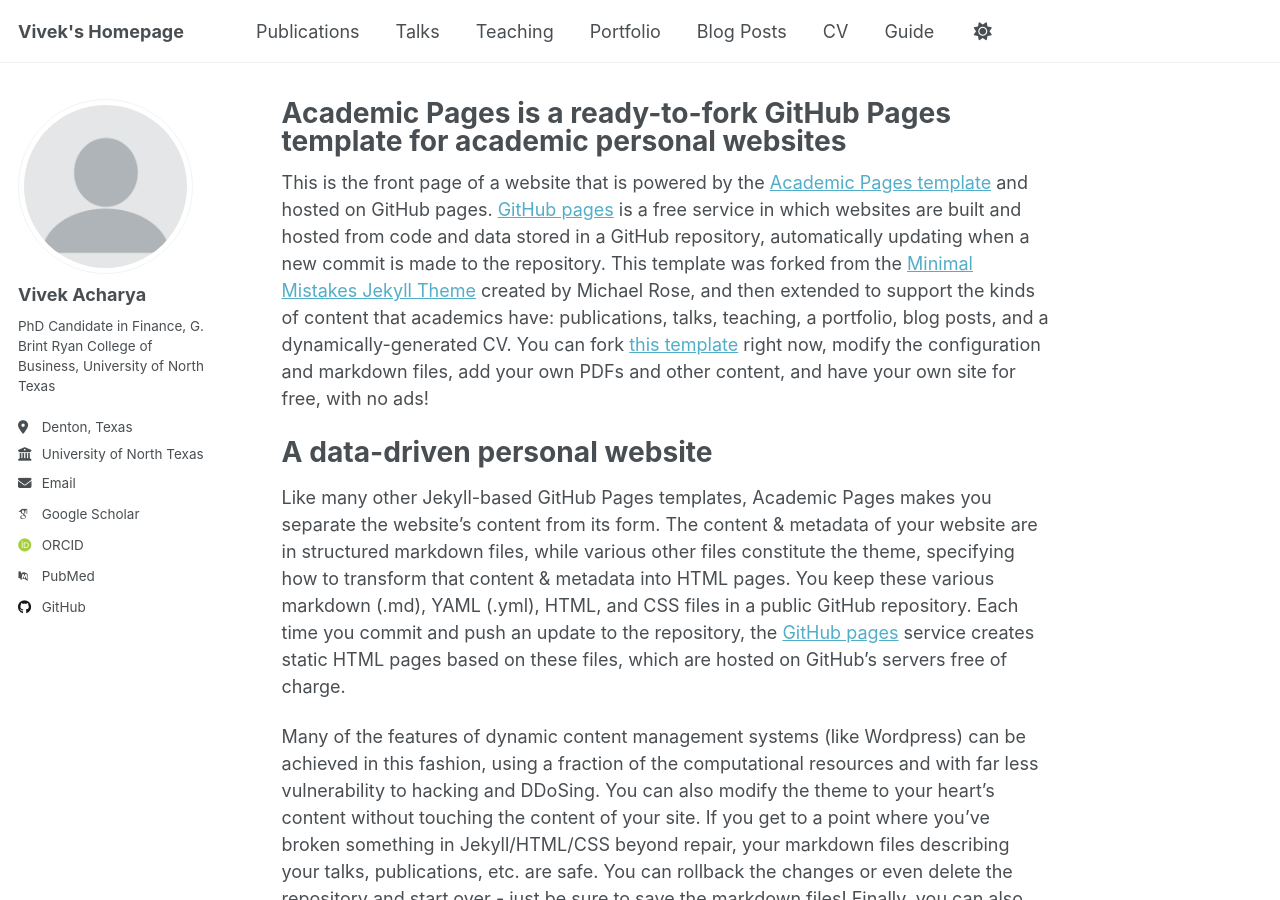
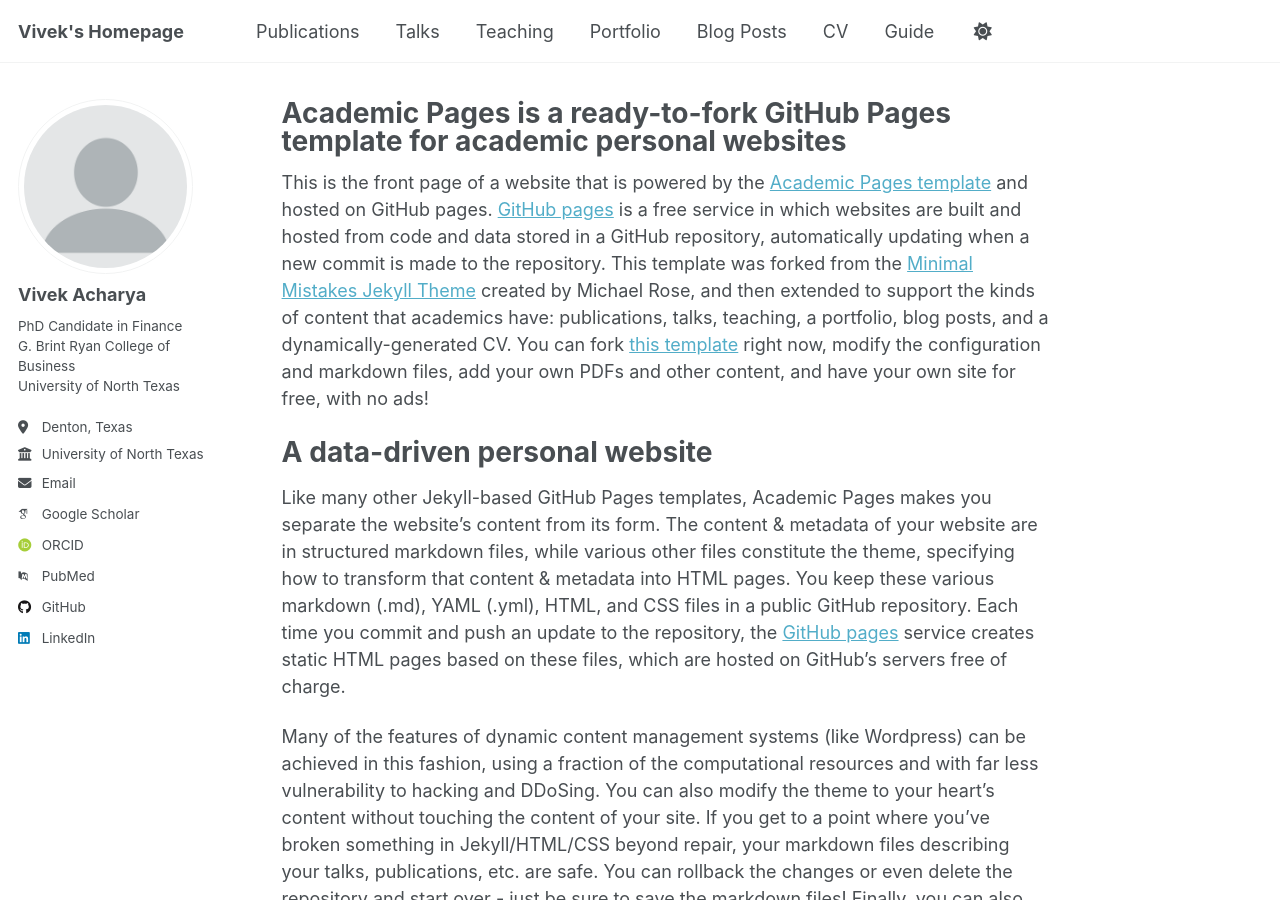
Before and after one commit to achvivek/achvivek.github.io, a Jekyll site: the page built from _pages/about.md, in a window 1280 px wide and 900 px high. Built offline with Jekyll 4.4.1, drawn with Linux system fonts in a browser that asks for light colours; some web fonts are replaced.

Commit message:
_config.yml

```diff
--- a/_config.yml
+++ b/_config.yml
@@ -25,7 +25,7 @@ author:
   avatar           : "profile.png"
   name             : "Vivek Acharya"
   pronouns         : # example: "she/her"
-  bio              : "PhD Candidate in Finance, G. Brint Ryan College of Business, University of North Texas"
+  bio              : "PhD Candidate in Finance<br>G. Brint Ryan College of Business<br>University of North Texas"
   location         : "Denton, Texas"
   employer         : "University of North Texas"
   uri              : # URL
@@ -36,7 +36,7 @@ author:
   arxiv            : # URL - Update with the correct link to your profile
   googlescholar    : "https://scholar.google.com/citations?user=PS_CX0AAAAAJ"
   impactstory      : # URL
-  orcid            : "http://orcid.org/yourorcidurl"
+  orcid            : "https://orcid.org/my-orcid?orcid=0009-0008-1623-2179"
   semantic         : # URL
   pubmed           : "https://www.ncbi.nlm.nih.gov/pubmed/?term=john+snow"
   researchgate     : # URL
@@ -60,7 +60,7 @@ author:
   keybase          : # Username
   instagram        : # Username
   lastfm           : # Username
-  linkedin         : # achvivek
+  linkedin         :  achvivek
   mastodon         : # URL
   medium           : # URL
   pinterest        : # Username
```
